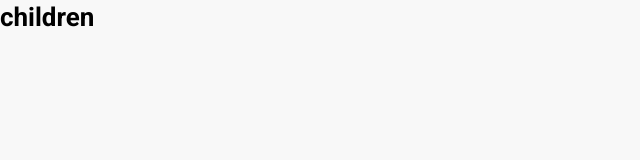
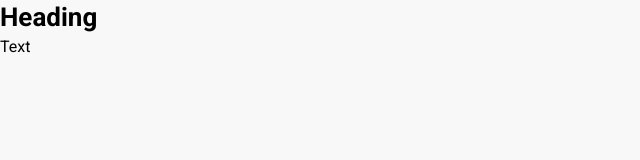
Before and after one commit to asqarbekolimov/education, a Next.js app: page / in a window 1280 px wide. Shown: the top 160 px of the page, without its empty margins (0-640 px from the left). Built offline with nearby package versions, Linux system fonts and the light colour scheme.

Commit message:
text component

```diff
--- a/package.json
+++ b/package.json
@@ -10,6 +10,7 @@
   },
   "dependencies": {
     "@next/font": "13.4.19",
+    "classnames": "^2.3.2",
     "eslint": "8.48.0",
     "eslint-config-next": "13.4.19",
     "next": "13.4.19",
--- a/src/components/index.ts
+++ b/src/components/index.ts
@@ -1 +1,2 @@
 export { default as Heading } from "./heading/heading";
+export { default as Text } from "./text/text";
--- /dev/null
+++ b/src/components/text/text.module.css
@@ -0,0 +1,15 @@
+.p {
+  margin: 0;
+}
+.s {
+  font-size: 14px;
+  line-height: 24px;
+}
+.m {
+  font-size: 16px;
+  line-height: 24px;
+}
+.l {
+  font-size: 18px;
+  line-height: 29px;
+}
--- /dev/null
+++ b/src/components/text/text.props.ts
@@ -0,0 +1,6 @@
+import { ReactNode } from "react";
+
+export interface TextProps {
+  size: "s" | "m" | "l";
+  children: ReactNode;
+}
--- /dev/null
+++ b/src/components/text/text.tsx
@@ -0,0 +1,20 @@
+import React from "react";
+import { TextProps } from "./text.props";
+import styles from "./text.module.css";
+import cn from "classnames";
+
+const Text = ({ size = "m", children }: TextProps): JSX.Element => {
+  return (
+    <p
+      className={cn(styles.p, {
+        [styles.s]: size === "s",
+        [styles.m]: size === "m",
+        [styles.l]: size === "l",
+      })}
+    >
+      {children}
+    </p>
+  );
+};
+
+export default Text;
--- a/src/pages/index.tsx
+++ b/src/pages/index.tsx
@@ -1,6 +1,6 @@
 import React from "react";
 import { Roboto } from "@next/font/google";
-import { Heading } from "../components";
+import { Heading, Text } from "../components";
 const font = Roboto({
   weight: ["400", "500", "700", "900"],
   subsets: ["latin"],
@@ -9,7 +9,8 @@ const font = Roboto({
 export default function Index() {
   return (
     <div className={font.className}>
-      <Heading tag="h1">children</Heading>
+      <Heading tag="h1">Heading</Heading>
+      <Text size="m">Text</Text>
     </div>
   );
 }
```
Also changed, not shown: 1 other file (tests, documents, lock files or other folders).
